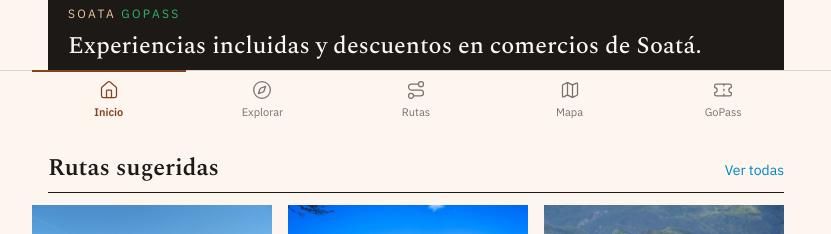
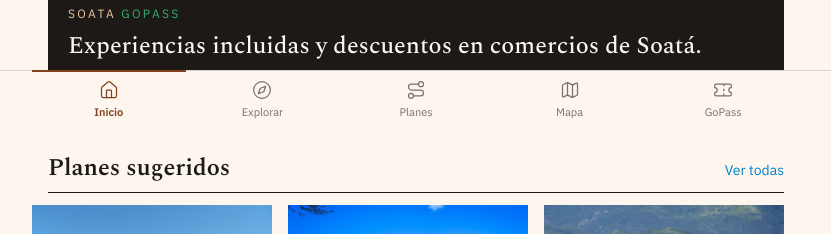
Before and after one commit to gordotechwebsite-dot/SoataGo, a React (Vite) app: page / in a window 1280 px wide. Shown: the part 672-906 px from the top of the page, without its empty margins (224-1055 px from the left). Built offline with nearby package versions, Linux system fonts and the light colour scheme; no server answers.

Commit message:
feat: renombrar Rutas a Planes sugeridos
Co-Authored-By: loptipdavid@gmail.com <gordotechwebsite@gmail.com>

```diff
--- a/src/components/Layout.tsx
+++ b/src/components/Layout.tsx
@@ -5,7 +5,7 @@ import { Compass, Home, Map, Route as RouteIcon, Ticket } from 'lucide-react'
 const NAV = [
   { to: '/', label: 'Inicio', icon: Home, end: true },
   { to: '/explorar', label: 'Explorar', icon: Compass },
-  { to: '/rutas', label: 'Rutas', icon: RouteIcon },
+  { to: '/rutas', label: 'Planes', icon: RouteIcon },
   { to: '/mapa', label: 'Mapa', icon: Map },
   { to: '/pass', label: 'GoPass', icon: Ticket },
 ]
--- a/src/pages/Home.tsx
+++ b/src/pages/Home.tsx
@@ -46,7 +46,7 @@ export default function Home() {
 
       <section className="px-4 pt-8">
         <div className="mb-3 flex items-baseline justify-between border-b border-stone-900 pb-2">
-          <h2 className="font-serif text-2xl font-semibold text-stone-900">Rutas sugeridas</h2>
+          <h2 className="font-serif text-2xl font-semibold text-stone-900">Planes sugeridos</h2>
           <Link to="/rutas" className="text-sm text-sky-600">Ver todas</Link>
         </div>
         <div className="-mx-4 flex snap-x gap-4 overflow-x-auto px-4 pb-2">
--- a/src/pages/Pass.tsx
+++ b/src/pages/Pass.tsx
@@ -18,7 +18,7 @@ const PLANS: Plan[] = [
     name: 'Pass Libre',
     price: 'Gratis',
     tagline: 'Para descubrir Soatá a tu ritmo.',
-    features: ['Guía completa de lugares y comida', 'Rutas sugeridas', 'Mapa interactivo', 'Experiencias gratuitas'],
+    features: ['Guía completa de lugares y comida', 'Planes sugeridos', 'Mapa interactivo', 'Experiencias gratuitas'],
   },
   {
     id: 'datil',
--- a/src/pages/RouteDetail.tsx
+++ b/src/pages/RouteDetail.tsx
@@ -6,7 +6,7 @@ import PriceBadge from '../components/PriceBadge'
 export default function RouteDetail() {
   const { id = '' } = useParams()
   const route = getRoute(id)
-  if (!route) return <p className="p-6 text-center text-stone-600">Ruta no encontrada.</p>
+  if (!route) return <p className="p-6 text-center text-stone-600">Plan no encontrado.</p>
 
   return (
     <div>
--- a/src/pages/RoutesList.tsx
+++ b/src/pages/RoutesList.tsx
@@ -4,7 +4,7 @@ import { ROUTES } from '../data/routes'
 export default function RoutesList() {
   return (
     <div className="px-4 py-5">
-      <h1 className="font-serif text-3xl font-semibold text-stone-900">Rutas sugeridas</h1>
+      <h1 className="font-serif text-3xl font-semibold text-stone-900">Planes sugeridos</h1>
       <p className="mt-1 text-sm text-stone-600">Itinerarios con horario, parada por parada.</p>
       <div className="mt-5 flex flex-col">
         {ROUTES.map((r) => (
```
